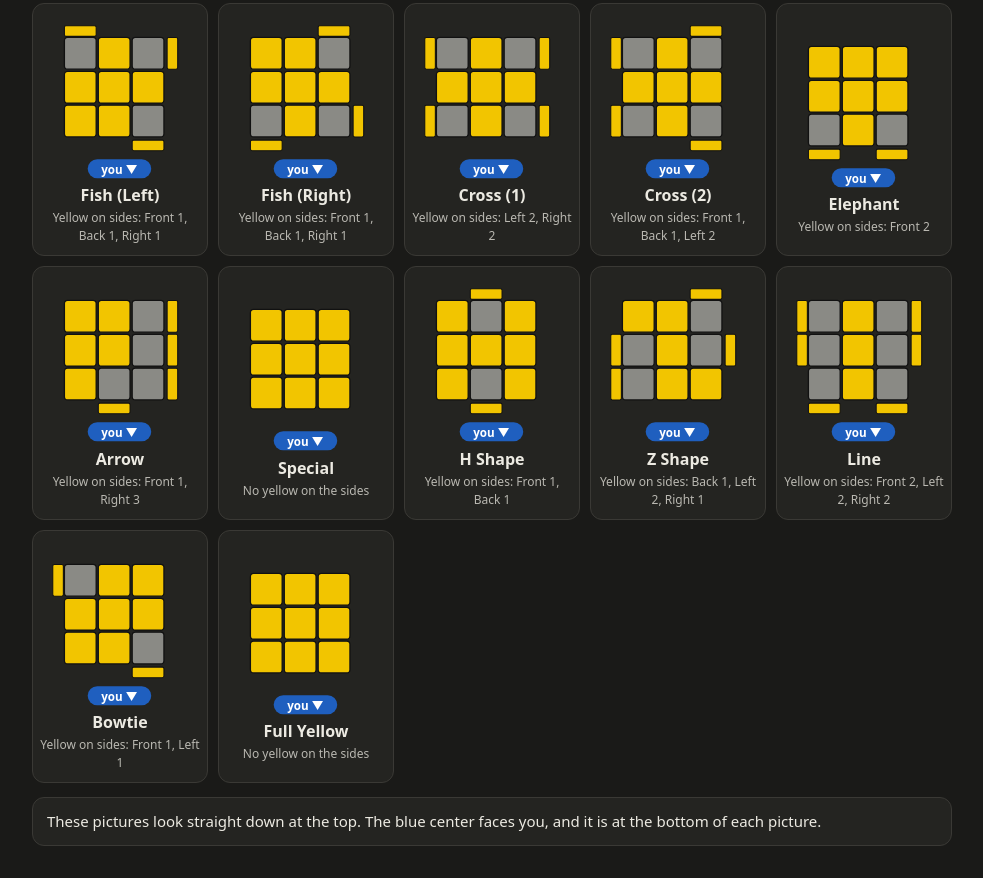
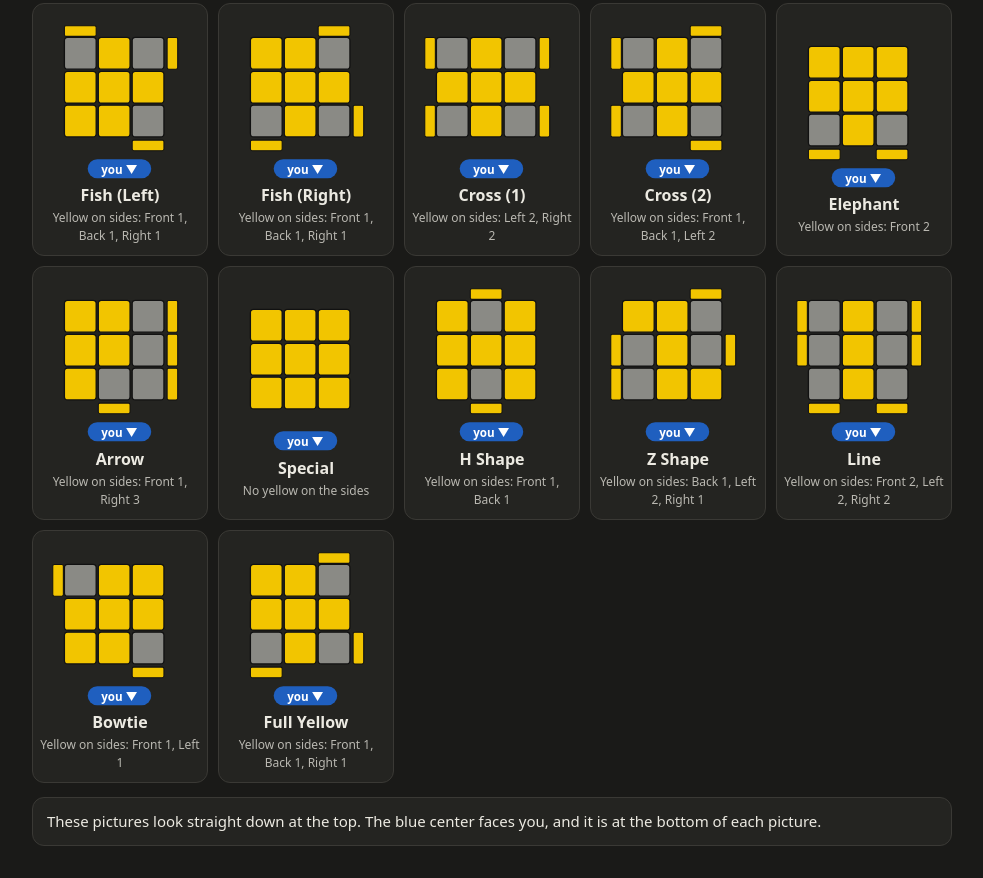
Before and after one commit to harlancolephillips/KnoxCubeHelper, a plain HTML site: page index.html in a window 1280 px wide. Shown: the part 497-1375 px from the top of the page, without its empty margins (148-1131 px from the left). Drawn offline with Linux system fonts and the light colour scheme.

Commit message:
Full Yellow: use Knox's drawn 8-step algorithm
Co-Authored-By: Claude Sonnet 5.5 <noreply@anthropic.com>
Claude-Session: https://claude.ai/code/session_01PBiGJWfCkMjwpnVorogaBW

```diff
--- a/index.html
+++ b/index.html
@@ -182,12 +182,12 @@ else if(n[2]===-1)bar(X+(p[0]+1)*(C+G),X-11,C,10);
 else if(n[0]===1)bar(X+3*(C+G)+1,X+(p[2]+1)*(C+G),10,C);
 else bar(X-11,X+(p[2]+1)*(C+G),10,C);});
 return o;}
-var AL=[["fishl","Fish (Left)",fishSetup],["fishr","Fish (Right)",fish2Setup],["dfish","Cross (1)",inv(parse(DF))],["nfish","Cross (2)",inv(parse(NF))],["elephant","Elephant",eleSetup],["arrow","Arrow",inv(parse("F U R U' R' F'"))],["special","Special",inv(parse("F2 U L R' F2 L' R U F2"))],["hshape","H Shape",inv(parse("R U R' U' r R' U R U' r'"))],["zshape","Z Shape",inv(parse(ZF))],["bar","Line",{state:LINEST}],["bowtie","Bowtie",inv(parse("F' r U R' U' r' F R"))],["fullyellow","Full Yellow",inv(parse("R' F R' B2 R F' R' B2 U R U R' U' R' U' R' U R' U2"))]];
+var AL=[["fishl","Fish (Left)",fishSetup],["fishr","Fish (Right)",fish2Setup],["dfish","Cross (1)",inv(parse(DF))],["nfish","Cross (2)",inv(parse(NF))],["elephant","Elephant",eleSetup],["arrow","Arrow",inv(parse("F U R U' R' F'"))],["special","Special",inv(parse("F2 U L R' F2 L' R U F2"))],["hshape","H Shape",inv(parse("R U R' U' r R' U R U' r'"))],["zshape","Z Shape",inv(parse(ZF))],["bar","Line",{state:LINEST}],["bowtie","Bowtie",inv(parse("F' r U R' U' r' F R"))],["fullyellow","Full Yellow",inv(parse("R' U L U' R U L' U'"))]];
 var ah='<p class="note">Hold your cube with yellow on top. Turn the top layer until it matches a picture, then tap that card. Yellow bars are yellow stickers on the sides of the top layer. Hold the cube with the BLUE center facing you (the blue “you” tab is on the side facing you). Under each picture it says which sides have yellow.</p><div class="grid">';
 AL.forEach(function(x){ah+='<button class="lg" onclick="show(\''+x[0]+'\')"><svg viewBox="0 0 153 160" role="img" aria-label="'+x[1]+' start pattern">'+topView(states(x[2],[])[0])+'</svg><b>'+x[1]+'</b><small>'+sideNote(states(x[2],[])[0])+'</small></button>';});
 document.getElementById("p-algs").innerHTML=ah+'</div><p class="after">These pictures look straight down at the top. The blue center faces you, and it is at the bottom of each picture.</p>';
 document.getElementById("p-zshape").innerHTML='<p class="note">Yellow runs down the middle with two opposite corners yellow on top. Match the picture in the Algorithm Legend, then follow the moves.</p>'+build("zshape",inv(parse(ZF)),"Done",mk(ZF));
-document.getElementById("p-fullyellow").innerHTML='<p class="note">Yellow top is all done, but side colors are mixed up: three corners and three edges need to swap around. Hold the cube so the corner that is already in the right place is at the front right and the edge that is already right is on the left. B2 means turn the back twice. Those pictures show the cube turned around so the back faces you.</p>'+build("fullyellow",inv(parse("R' F R' B2 R F' R' B2 U R U R' U' R' U' R' U R' U2")),"Done",mk("R' F R' B2 R F' R' B2 U R U R' U' R' U' R' U R' U2"));
+document.getElementById("p-fullyellow").innerHTML='<p class="note">Knox’s Full Yellow moves. Match the Algorithm Legend picture, hold the cube with the blue center facing you, then follow the steps. Right and left columns go up and down, and the top row slides left and right.</p>'+build("fullyellow",inv(parse("R' U L U' R U L' U'")),"Done",mk("R' U L U' R U L' U'"));
 document.getElementById("p-bar").innerHTML='<p class="note">Yellow line through the middle, with the other two top edges not yellow. Hold it like the Algorithm Legend picture. Turn the top once (step 1), then do the 6-move algorithm. It makes a yellow cross.</p>'+build("bar",{state:LINEST},"Result",mk("U' F R U R' U' F'"));
 document.getElementById("p-bowtie").innerHTML='<p class="note">Yellow cross plus two yellow corners facing up on opposite corners (like a bowtie). Turn the top until it matches the Algorithm Legend picture. Lowercase r turns the right two columns together.</p>'+build("bowtie",inv(parse("F' r U R' U' r' F R")),"Done",mk("F' r U R' U' r' F R"));
 document.getElementById("p-hshape").innerHTML='<p class="note">All four yellow corners are up, but the front and back middle edges show another color on top. Lowercase r turns the right two columns together.</p>'+build("hshape",inv(parse("R U R' U' r R' U R U' r'")),"Done",mk("R U R' U' r R' U R U' r'"));
```
